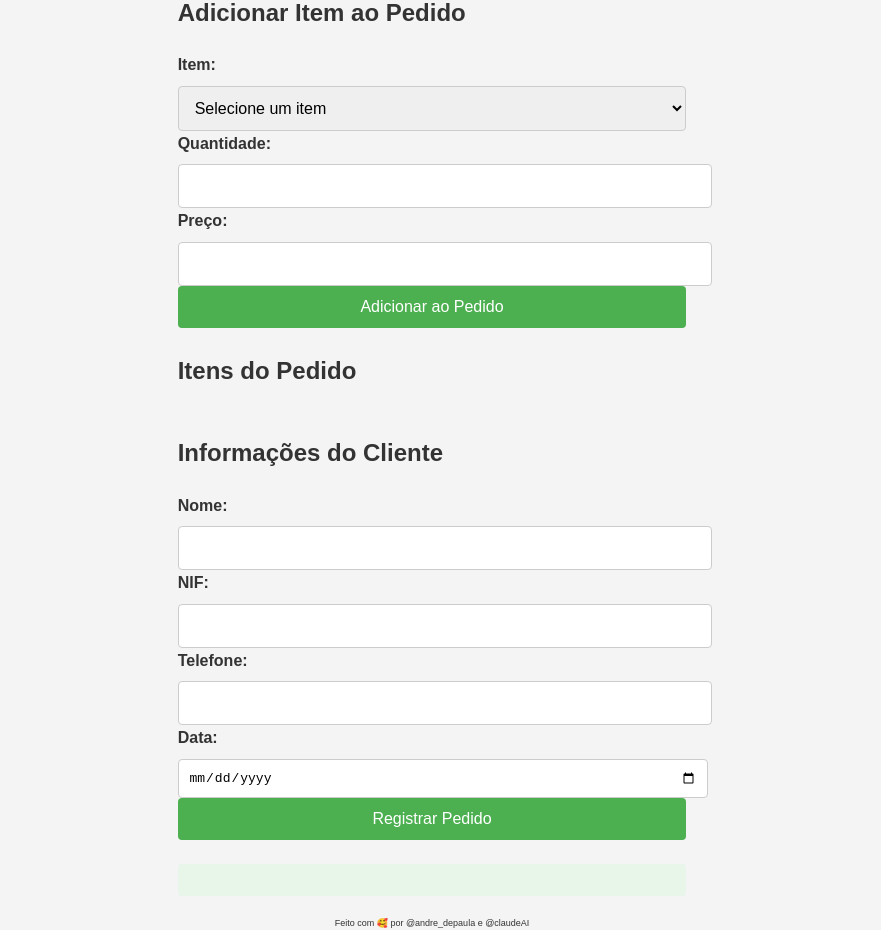
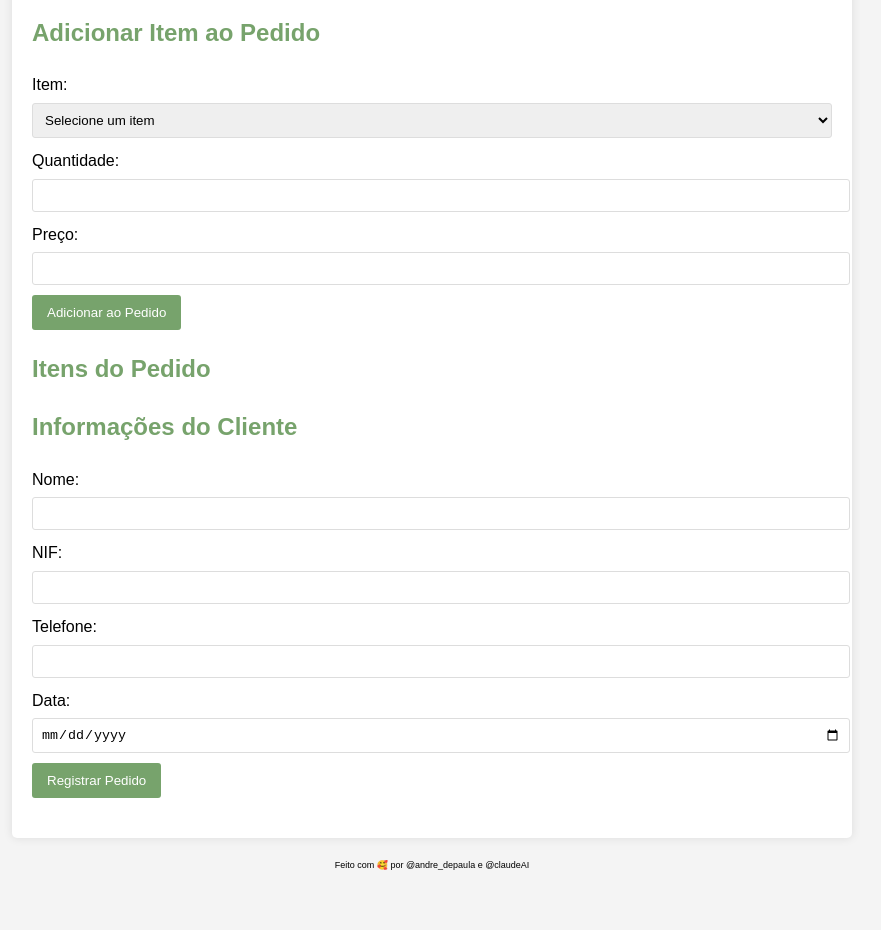
Before and after one commit to andreandradedp/meal-ordering-app, a plain HTML site: page index.html in a window 1280 px wide. Shown: the part 120-1050 px from the top of the page, without its empty margins (208-1089 px from the left). After the commit the page ends 1013 px from the top, so only its background shows below. Drawn offline with Linux system fonts and the light colour scheme.

Commit message:
Update styles.css
Mudança da paleta

```diff
--- a/styles.css
+++ b/styles.css
@@ -1,132 +1,92 @@
-:root {
-    --primary-color: #4CAF50;
-    --primary-hover-color: #45a049;
-    --background-color: #f4f4f4;
-    --text-color: #333;
-    --border-color: #ccc;
-    --success-color: #28a745;
-    --error-color: #dc3545;
-    --box-shadow: 0 0 10px rgba(0, 0, 0, 0.1);
+/* Estilos gerais */
+body {
+    font-family: Arial, sans-serif;
+    line-height: 1.6;
+    margin: 0;
+    padding: 20px;
+    background-color: #f4f4f4;
 }
 
-body {
-    font-family: 'Arial', sans-serif;
-    margin: 0;
-    padding: 0;
-    display: flex;
-    flex-direction: column;
-    align-items: center;
-    background-color: var(--background-color);
-    color: var(--text-color);
-    line-height: 1.6;
+.container {
+    max-width: 800px;
+    margin: 0 auto;
+    background-color: #fff;
+    padding: 20px;
+    border-radius: 5px;
+    box-shadow: 0 0 10px rgba(0, 0, 0, 0.1);
 }
 
-header {
-    background-color: var(--primary-color);
-    color: white;
-    padding: 1em;
-    text-align: center;
-    width: 100%;
+/* Cabeçalhos */
+h1, h2 {
+    color: #77A36C;
 }
 
-main {
-    background-color: white;
-    padding: 2em;
-    margin: 2em;
-    border-radius: 8px;
-    box-shadow: var(--box-shadow);
-    width: 90%;
-    max-width: 600px;
-}
-
+/* Formulários */
 form {
-    display: flex;
-    flex-direction: column;
-    margin-bottom: 1.5em;
-}
-
-.form-group {
-    margin-bottom: 1em;
+    margin-bottom: 20px;
 }
 
 label {
     display: block;
-    margin-bottom: 0.5em;
-    font-weight: bold;
+    margin-top: 10px;
 }
 
-input, select, button {
+input, select {
     width: 100%;
-    padding: 0.75em;
-    border: 1px solid var(--border-color);
-    border-radius: 4px;
-    font-size: 1em;
+    padding: 8px;
+    margin-top: 5px;
+    border: 1px solid #ddd;
+    border-radius: 3px;
 }
 
-input:focus, select:focus {
-    outline: none;
-    border-color: var(--primary-color);
-}
-
+/* Botões */
 button {
-    background-color: var(--primary-color);
-    color: white;
+    background-color: #77A36C;
+    color: #fff;
+    padding: 10px 15px;
     border: none;
+    border-radius: 3px;
     cursor: pointer;
-    transition: background-color 0.3s ease;
+    margin-top: 10px;
 }
 
 button:hover {
-    background-color: var(--primary-hover-color);
+    background-color: #5b8054;
 }
 
+/* Lista de itens do pedido */
 #orderList {
     list-style-type: none;
     padding: 0;
-    margin-bottom: 1.5em;
 }
 
 #orderList li {
-    padding: 0.75em;
-    border-bottom: 1px solid var(--border-color);
-    display: flex;
-    justify-content: space-between;
-    align-items: center;
+    background-color: #f9f9f9;
+    padding: 10px;
+    margin-bottom: 5px;
+    border-radius: 3px;
 }
 
-#orderNumber {
-    margin-top: 1em;
+/* Total do pedido */
+#totalAmount {
     font-weight: bold;
-    color: var(--success-color);
-    text-align: center;
-    padding: 1em;
-    background-color: #e8f5e9;
-    border-radius: 4px;
+    margin-top: 10px;
 }
 
-.error {
-    border-color: var(--error-color) !important;
+/* Mensagens de erro */
+.error-message {
+    color: red;
+    margin-top: 10px;
 }
 
-.error-message {
-    color: var(--error-color);
-    margin-top: 1em;
-    text-align: center;
+/* Número do pedido */
+.order-number {
     font-weight: bold;
+    color: #77A36C;
+    margin-top: 10px;
 }
 
-#totalAmount {
-    font-weight: bold;
-    margin-top: 1em;
-    text-align: right;
-    font-size: 1.2em;
-    color: var(--primary-color);
+/* Campos com erro */
+.error {
+    border-color: red;
 }
-
-@media (max-width: 768px) {
-    main {
-        width: 95%;
-        padding: 1.5em;
-        margin: 1em;
-    }
-}
```
